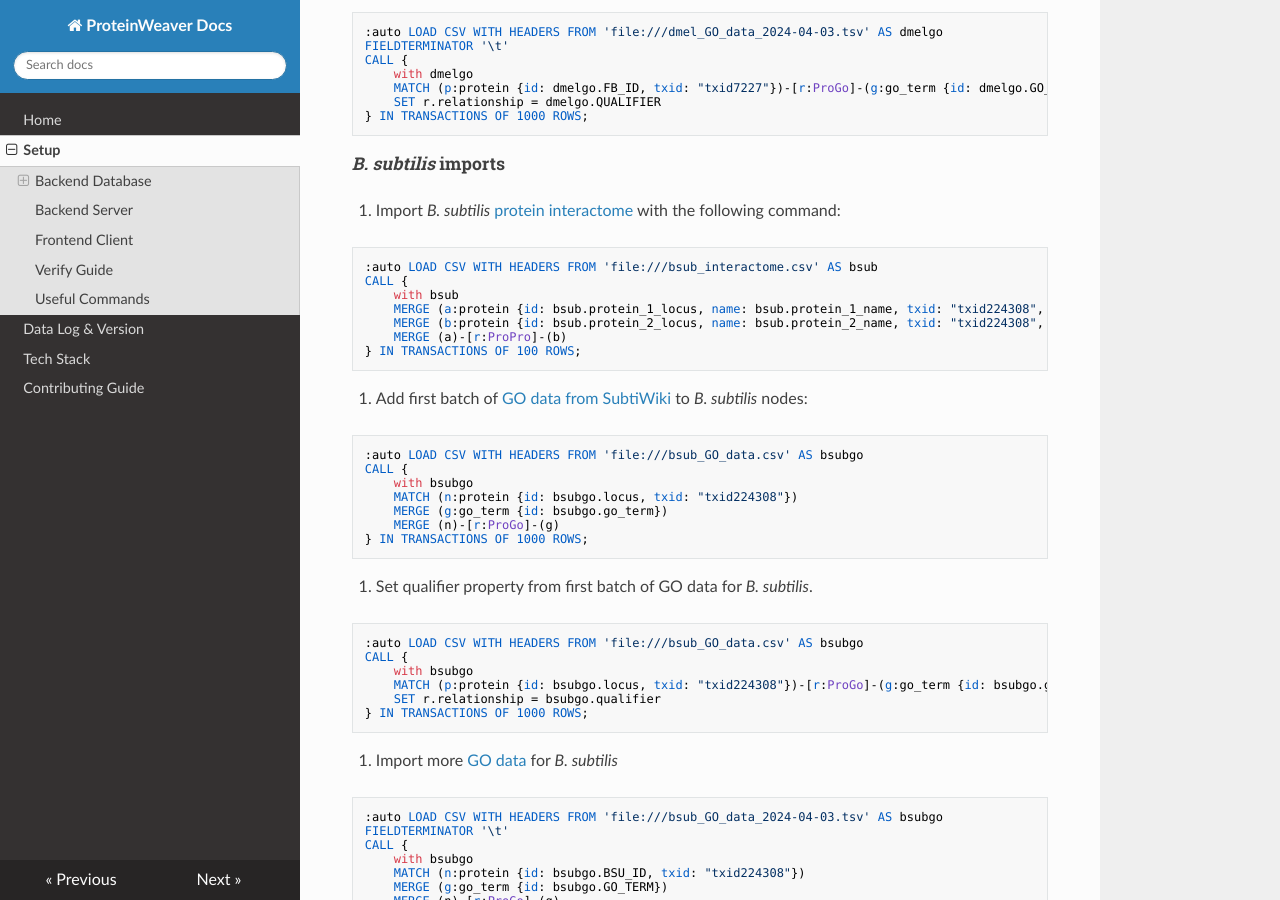
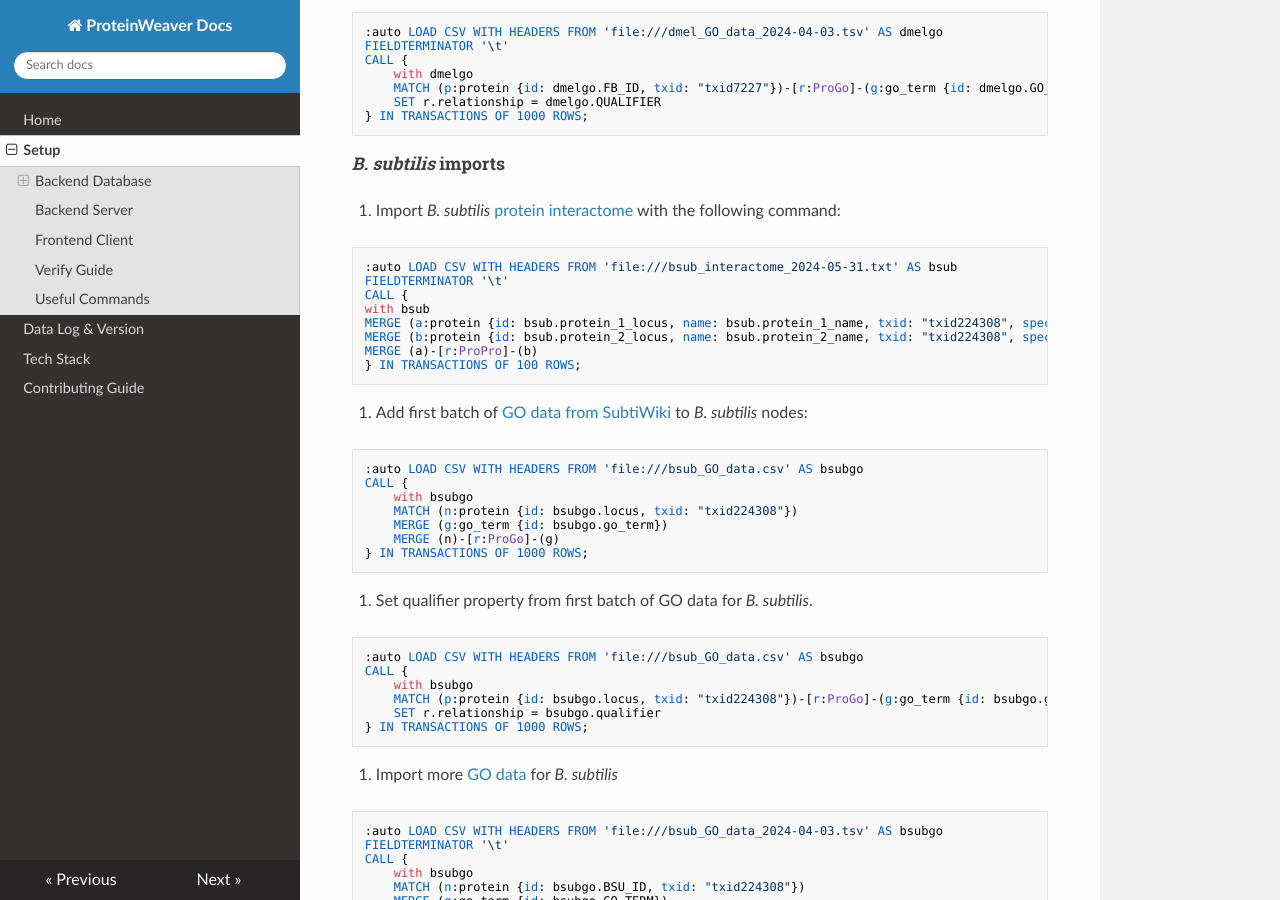
Before and after one commit to Reed-CompBio/protein-weaver, an MkDocs documentation site: the page built from docs/docs/setup.md, in a window 1280 px wide and 900 px high, scrolled down 2139 px. Built offline with MkDocs 1.6.1, drawn with Linux system fonts in a browser that asks for light colours; nearby versions of some CDN libraries.

Commit message:
Add new interaction data from STRING-DB to b sub
Fixed bug in external links for B. subtilis and added new interaction data. It seems that we are missing annotations for the new interactions because I tried to run the import with our current GO terms, but no records were changed. I will see if I can get new annotation data for the new interactions we imported.

````diff
--- a/client/src/components/GraphSummary.jsx
+++ b/client/src/components/GraphSummary.jsx
@@ -15,8 +15,7 @@
             if (query.species === "txid7227") {
                 setSelectedDbLink(`https://flybase.org/reports/${currentNode.id}`);
             } else if (query.species === "txid224308") {
-                var bsubId = query.protein.replace(/_/g, "");
-                setSelectedDbLink(`https://bsubcyc.org/gene?orgid=BSUB&id=${bsubId}`);
+                setSelectedDbLink(`https://bsubcyc.org/gene?orgid=BSUB&id=${currentNode.id.replace("_", "")}`);
             } else if (query.species === "txid7955") {
                 setSelectedDbLink(
                     `https://www.uniprot.org/uniprotkb/${currentNode.id}/entry`
--- a/client/src/components/StaticSummary.jsx
+++ b/client/src/components/StaticSummary.jsx
@@ -27,9 +27,8 @@
                 `https://amigo.geneontology.org/amigo/gene_product/FB:${sourceNode.id}`
             );
         } else if (query.species === "txid224308") {
-            var bsubId = query.protein.replace(/_/g, "");
             setSourceNodeLink(
-                `https://bsubcyc.org/gene?orgid=BSUB&id=${bsubId}#tab=GO`
+                `https://bsubcyc.org/gene?orgid=BSUB&id=${sourceNode.id.replace('_', '')}#tab=GO`
             );
         } else if (query.species === "txid7955") {
             setSourceNodeLink(
--- a/docs/docs/setup.md
+++ b/docs/docs/setup.md
@@ -108,14 +108,15 @@
 ```
 
 ##### _B. subtilis_ imports
-12. Import _B. subtilis_ [protein interactome](https://github.com/Reed-CompBio/protein-weaver/blob/main/data/Import/bsub_interactome.csv) with the following command:
+12. Import _B. subtilis_ [protein interactome](https://github.com/Reed-CompBio/protein-weaver/blob/main/data/Import/file:///bsub_interactome_2024-05-31.txt) with the following command:
 ```js
-:auto LOAD CSV WITH HEADERS FROM 'file:///bsub_interactome.csv' AS bsub
+:auto LOAD CSV WITH HEADERS FROM 'file:///bsub_interactome_2024-05-31.txt' AS bsub
+FIELDTERMINATOR '\t'
 CALL {
-    with bsub
-    MERGE (a:protein {id: bsub.protein_1_locus, name: bsub.protein_1_name, txid: "txid224308", species: "Bacillus subtilis 168"})
-    MERGE (b:protein {id: bsub.protein_2_locus, name: bsub.protein_2_name, txid: "txid224308", species: "Bacillus subtilis 168"})
-    MERGE (a)-[r:ProPro]-(b)
+with bsub
+MERGE (a:protein {id: bsub.protein_1_locus, name: bsub.protein_1_name, txid: "txid224308", species: "Bacillus subtilis 168"})
+MERGE (b:protein {id: bsub.protein_2_locus, name: bsub.protein_2_name, txid: "txid224308", species: "Bacillus subtilis 168"})
+MERGE (a)-[r:ProPro]-(b)
 } IN TRANSACTIONS OF 100 ROWS;
 ```
 
````
Also changed, not shown: 5 other files.
